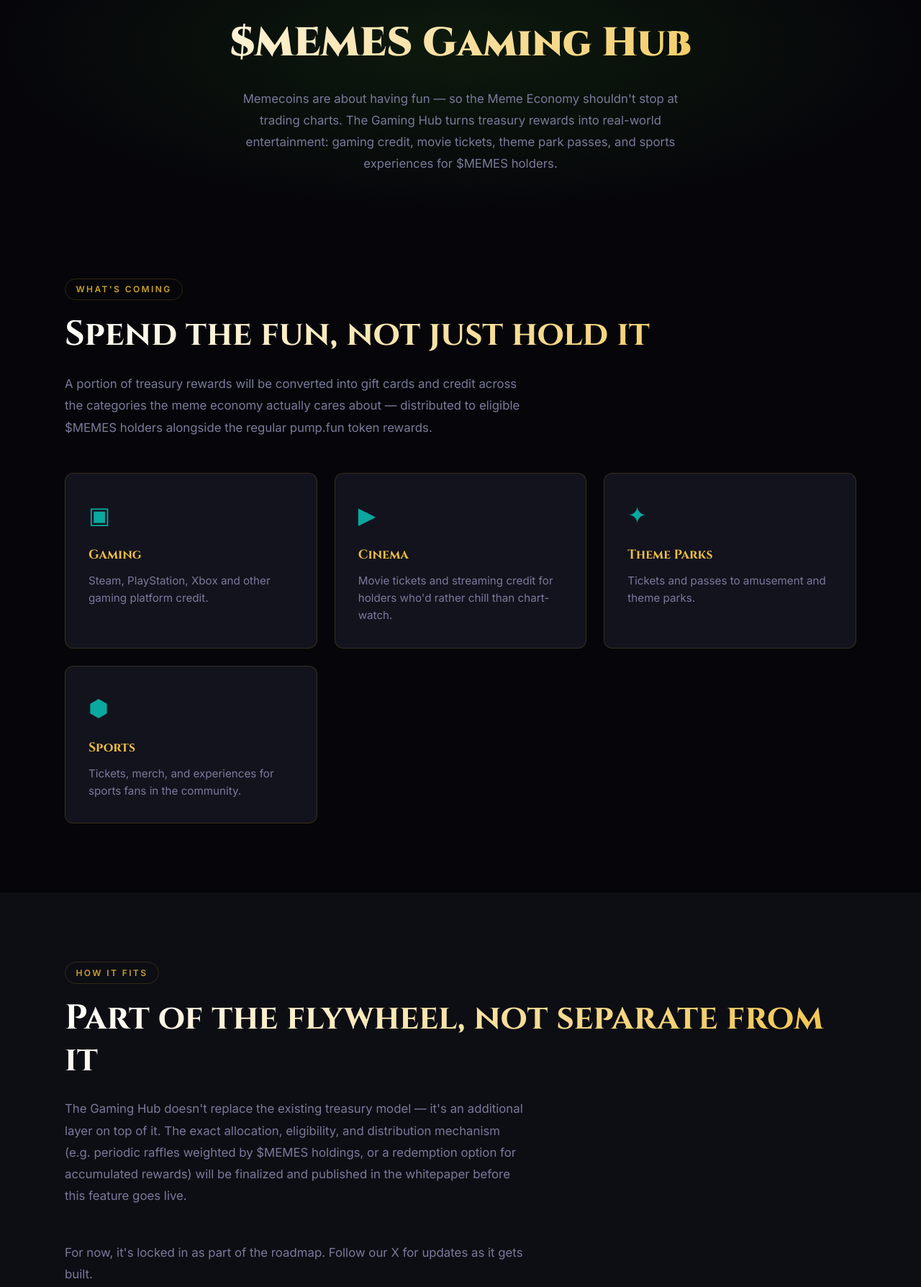
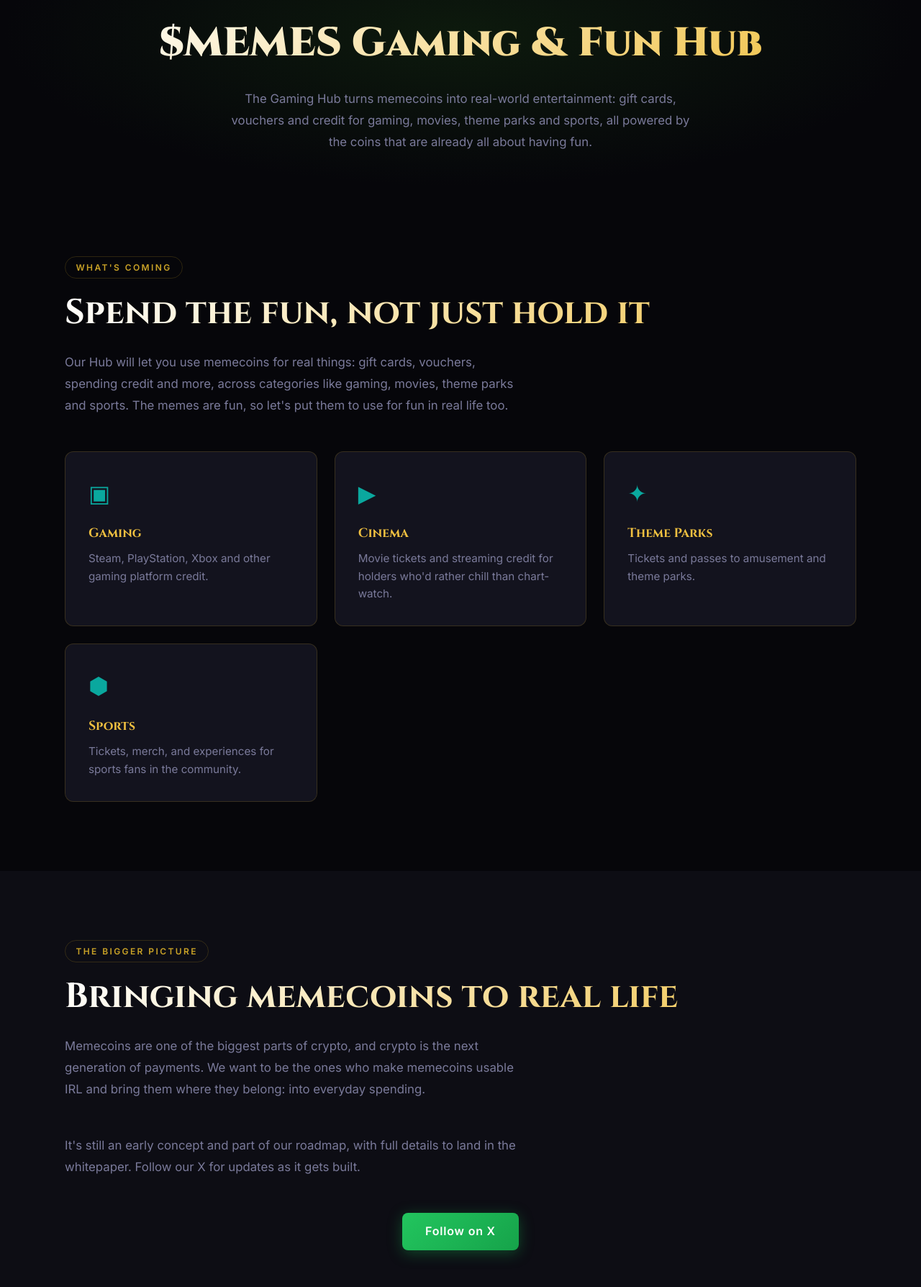
Before and after one commit to Mikloncaric/memecoins-website, a plain HTML site: page gaming-hub.html in a window 1280 px wide. Shown: the part 162-1950 px from the top of the page at 72% size. Drawn offline with Linux system fonts and the light colour scheme.

Commit message:
Revise Gaming Hub concept: spend any memecoin IRL via gift cards/vouchers

```diff
--- a/gaming-hub.html
+++ b/gaming-hub.html
@@ -4,15 +4,15 @@
   <meta charset="UTF-8" />
   <meta name="viewport" content="width=device-width, initial-scale=1.0" />
 
-  <title>Gaming Hub — MEMECOINS ($MEMES) | Real-World Rewards</title>
-  <meta name="description" content="The $MEMES Gaming Hub turns treasury rewards into real-world fun — gaming credit, movie tickets, theme parks, and sports for $MEMES holders. Coming soon." />
+  <title>MEMECOINS ($MEMES) Gaming & Fun Hub | Spend Memecoins IRL</title>
+  <meta name="description" content="The $MEMES Gaming & Fun Hub turns memecoins into real-world fun: gift cards, vouchers and credit for gaming, movies, theme parks and sports. Coming soon." />
   <meta name="robots" content="index, follow" />
   <link rel="canonical" href="https://memecoinssol.xyz/gaming-hub.html" />
 
   <meta property="og:type" content="website" />
   <meta property="og:url" content="https://memecoinssol.xyz/gaming-hub.html" />
-  <meta property="og:title" content="MEMECOINS Gaming Hub — Real-World Rewards" />
-  <meta property="og:description" content="A portion of $MEMES treasury rewards turned into real-world fun: gaming credit, cinema, theme parks, and sports for holders." />
+  <meta property="og:title" content="MEMECOINS Gaming & Fun Hub | Spend Memecoins IRL" />
+  <meta property="og:description" content="Use memecoins for real-world fun: gift cards, vouchers and credit for gaming, movies, theme parks and sports." />
   <meta property="og:image" content="https://memecoinssol.xyz/og-image.png" />
   <meta name="twitter:card" content="summary_large_image" />
   <meta name="twitter:site" content="@memecoinsoul" />
@@ -50,8 +50,8 @@
   <section id="gaming-hub-header">
     <div class="section-inner centered">
       <span class="section-label">In Development</span>
-      <h1>$MEMES Gaming Hub</h1>
-      <p class="section-desc">Memecoins are about having fun — so the Meme Economy shouldn't stop at trading charts. The Gaming Hub turns treasury rewards into real-world entertainment: gaming credit, movie tickets, theme park passes, and sports experiences for $MEMES holders.</p>
+      <h1>$MEMES Gaming & Fun Hub</h1>
+      <p class="section-desc">The Gaming Hub turns memecoins into real-world entertainment: gift cards, vouchers and credit for gaming, movies, theme parks and sports, all powered by the coins that are already all about having fun.</p>
     </div>
   </section>
 
@@ -61,7 +61,7 @@
       <span class="section-label">What's Coming</span>
       <h2>Spend the fun, not just hold it</h2>
       <p class="section-desc">
-        A portion of treasury rewards will be converted into gift cards and credit across the categories the meme economy actually cares about — distributed to eligible $MEMES holders alongside the regular pump.fun token rewards.
+        Our Hub will let you use memecoins for real things: gift cards, vouchers, spending credit and more, across categories like gaming, movies, theme parks and sports. The memes are fun, so let's put them to use for fun in real life too.
       </p>
       <div class="cards">
         <div class="card">
@@ -91,13 +91,13 @@
   <!-- HOW IT FITS -->
   <section id="gaming-how">
     <div class="section-inner">
-      <span class="section-label">How It Fits</span>
-      <h2>Part of the flywheel, not separate from it</h2>
+      <span class="section-label">The Bigger Picture</span>
+      <h2>Bringing memecoins to real life</h2>
       <p class="section-desc">
-        The Gaming Hub doesn't replace the existing treasury model — it's an additional layer on top of it. The exact allocation, eligibility, and distribution mechanism (e.g. periodic raffles weighted by $MEMES holdings, or a redemption option for accumulated rewards) will be finalized and published in the whitepaper before this feature goes live.
+        Memecoins are one of the biggest parts of crypto, and crypto is the next generation of payments. We want to be the ones who make memecoins usable IRL and bring them where they belong: into everyday spending.
       </p>
       <p class="section-desc">
-        For now, it's locked in as part of the roadmap. Follow our X for updates as it gets built.
+        It's still an early concept and part of our roadmap, with full details to land in the whitepaper. Follow our X for updates as it gets built.
       </p>
       <div class="buy-buttons">
         <a href="https://x.com/memecoinsoul" target="_blank" rel="noopener" class="btn-primary">Follow on X</a>
```
Also changed, not shown: docs/decisions-log.md (+10 -1 lines), index.html (+1 -1 lines).
